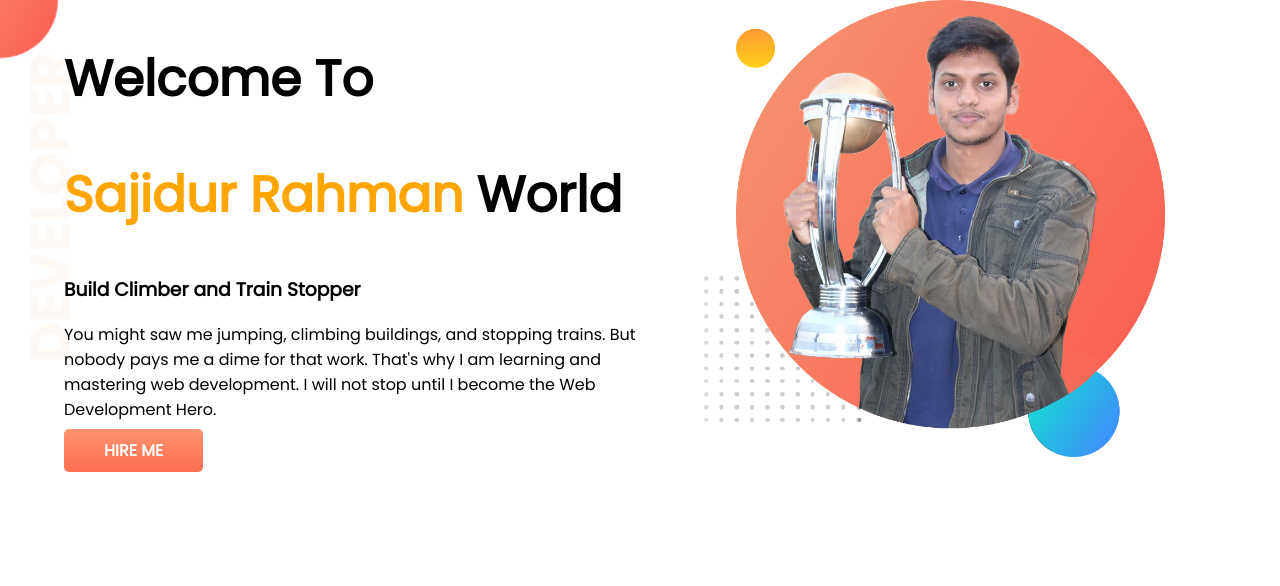
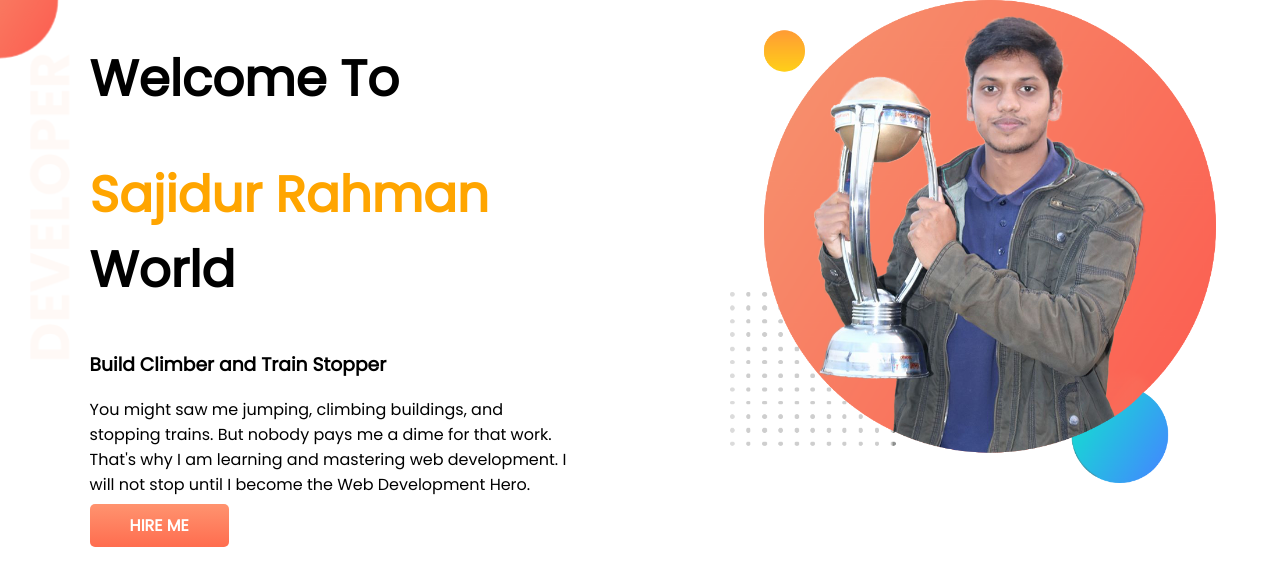
Before and after one commit to sajidur10/developer-portfolio, a plain HTML site: page index.html in a window 1280 px wide. Drawn offline with Linux system fonts and the light colour scheme.

Commit message:
section 1 Welcome To 2

```diff
--- a/style.css
+++ b/style.css
@@ -14,10 +14,11 @@ section{
 }
 .half-width{
     width: 50%;
-    padding-left: 5%;
+    padding-left: 7%;
+    padding-right: 5%;
 }
 .half-width img{
-    width: 80%;
+    width: 100%;
 }
 .link-button{
     text-decoration: none;
```
